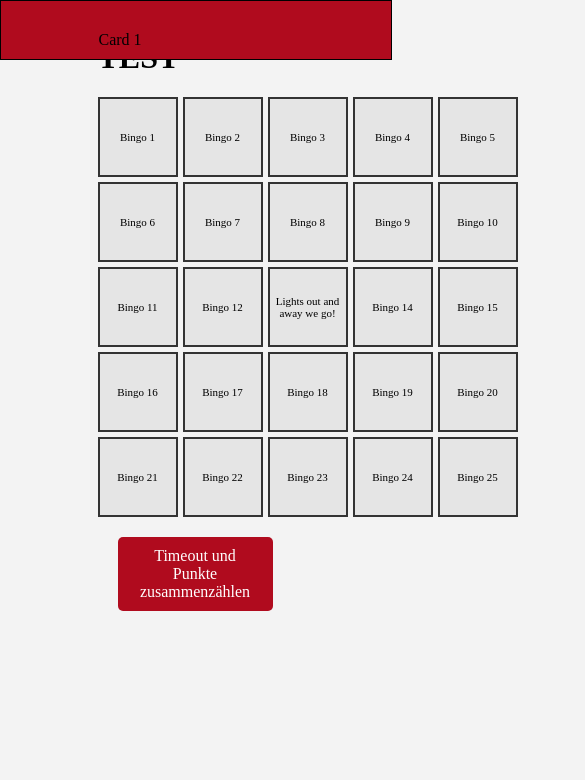
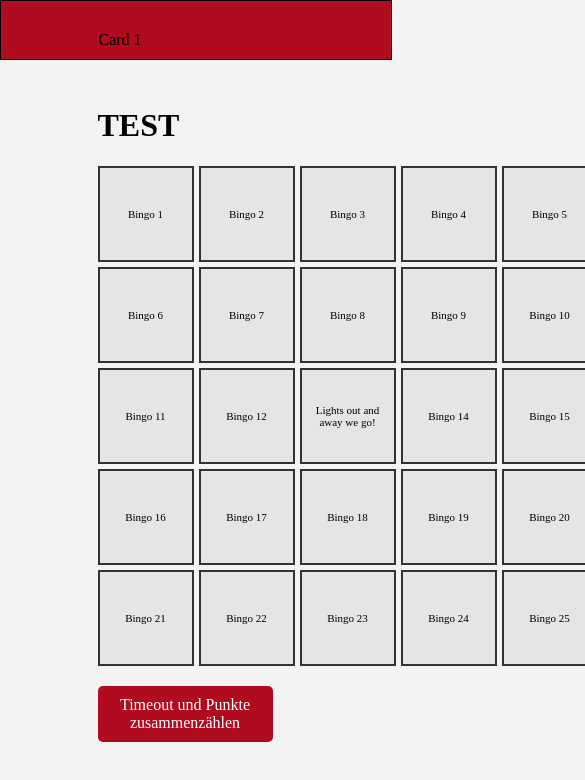
Before and after one commit to max-bricolo/F1-Bingo, a plain HTML site: page card1.html in a window 390 px wide. Shown: the whole page, 585 px wide, since content can reach past the window. Drawn offline with Linux system fonts and the light colour scheme; a web font is replaced by a local one.

Commit message:
Add files via upload
TEST handydesign

```diff
--- a/card1.html
+++ b/card1.html
@@ -77,7 +77,7 @@
                 for (const line of winningLines) {
                     if (line.every(index => activeCells[index])) {
                         const activeCount = cells.filter(cell => cell.classList.contains('active')).length;
-                        const score = 15 + (activeCount-5) * 0.5;
+                        const score = 15 + (activeCount-5) * 1;
                         showPopup(`Bingo! Dein Punktestand: ${score}. Teile Maxim diesen mit!`);
                         break;
                     }
@@ -87,7 +87,7 @@
             // Timeout-Spiel beenden und Punktestand anzeigen
             function endGame() {
                 const activeCount = cells.filter(cell => cell.classList.contains('active')).length;
-                const score = activeCount * 0.5;
+                const score = activeCount * 1;
                 showPopup(`Checkered Flag! Dein Punktestand: ${score}. Teile Maxim diesen mit!`);
             }
 
--- a/src/stylesheets/design.css
+++ b/src/stylesheets/design.css
@@ -30,11 +30,12 @@
 }
 
 body {
-    margin-top: 10%;
-    margin-left: 25%;
+    max-width: 100%;
+    padding-top: 20%;
+    margin-left: 25vw;
     /*font-family: Arial, Helvetica, sans-serif;*/
     background-color:  #f3f3f3 ;
-    width: 50%;
+    width: 50vw;
   }
 
 #header{
@@ -50,6 +51,7 @@ body {
     border-style: solid;
     border-width: 1px;
     border-color: #000 ;
+    margin-bottom: 10%;
     }
 
 #player {
@@ -126,19 +128,11 @@ a{
     text-shadow: -1px -1px 0 #000, 1px -1px 0 #000, -1px 1px 0 #000, 1px 1px 0 #000;
 }
 
-.bingo{
-    width: 100%;
-}
-
-.bingo td{
-    padding: 20px;
-
-}
-
 .bingo-grid {
+  max-width: 80vw;
   display: grid;
-  grid-template-columns: repeat(5, 80px);
-  grid-template-rows: repeat(5, 80px);
+  grid-template-columns: repeat(5, 1fr);
+  grid-template-rows: repeat(5, 1fr);
   gap: 5px;
 }
 
@@ -153,6 +147,9 @@ a{
   font-size: 11px;
   text-align: center;
   padding: 5px;
+  font-size: clamp(5px, 4vw, 11px); /* Dynamische Schriftgröße */
+  padding: 10px;
+  aspect-ratio: 1 / 1; /* Quadrat-Form erzwingen */
 }
 
 
@@ -162,6 +159,7 @@ a{
 
 button {
   margin: 20px;
+  margin-left: 0px;
   padding: 10px 20px;
   cursor: pointer;
   background-color: #b00b1e;
--- /dev/null
+++ b/src/stylesheets/handydesign.css
@@ -0,0 +1,165 @@
+@font-face {
+    font-family: "f1-regular";
+    src: url("https://www.formula1.com/etc/designs/fom-website/fonts/F1Regular/Formula1-Regular.woff2") format("woff2");
+}
+@font-face {
+    font-family: "f1-italic";
+    src: url("https://www.formula1.com/etc/designs/fom-website/fonts/F1RegularItalic/Formula1-Italic.woff2") format("woff2");
+}
+@font-face {
+    font-family: "f1-bold";
+    src: url("https://www.formula1.com/etc/designs/fom-website/fonts/F1Bold/Formula1-Bold.woff2") format("woff2");
+}
+@font-face {
+    font-family: "f1-black";
+    src: url("https://www.formula1.com/etc/designs/fom-website/fonts/F1Black/Formula1-Black.woff2") format("woff2");
+}
+@font-face {
+    font-family: "f1-wide";
+    src: url("https://www.formula1.com/etc/designs/fom-website/fonts/F1Wide/Formula1-Wide.woff2") format("woff2");
+}
+@font-face {
+    font-family: "f1-year";
+    src: url("https://www.formula1.com/etc/designs/fom-website/fonts/F1YEAR/F1YEARRegular.woff2") format("woff2");
+}
+
+* {
+    font-family: 'f1-regular';
+}
+
+body {
+    display: flex;
+    flex-direction: column;
+    align-items: center;
+    margin: 0;
+    width: 100vw;
+    background-color: #f3f3f3;
+    padding: 5vw;
+}
+
+#header {
+    width: 90vw;
+    padding: 20px 5%;
+    background-color: #b00b1e;
+    color: #fff;
+    text-align: center;
+    border: 1px solid #000;
+    border-radius: 8px;
+    margin-bottom: 20px;
+}
+
+#player,
+#card,
+#scoreboard {
+    width: 90vw;
+    padding: 15px;
+    margin: 10px 0;
+    background-color: #aa9090;
+    color: #fff;
+    border-radius: 10px;
+    text-align: center;
+    background-image: url("data/carbon-bg.jpg");
+    background-size: cover;
+    background-position: center;
+}
+
+#player {
+    font-size: clamp(16px, 5vw, 20px);
+}
+
+#one {
+    font-weight: 800;
+    font-size: larger;
+}
+
+#playerbt {
+    display: inline-block;
+    border: 1px solid #fff;
+    color: #fff;
+    padding: 5px 10px;
+    background-color: #433C3B;
+    border-radius: 4px;
+    text-decoration: none;
+    font-size: clamp(12px, 3vw, 14px);
+}
+
+.bingo-grid {
+    display: grid;
+    grid-template-columns: repeat(5, 1fr);
+    gap: 3px;
+    width: 90vw;
+    max-width: 400px;
+}
+
+.bingo-cell {
+    display: flex;
+    justify-content: center;
+    align-items: center;
+    background-color: #e5e5e5;
+    border: 2px solid #333;
+    font-size: clamp(8px, 4vw, 14px);
+    aspect-ratio: 1 / 1;
+    cursor: pointer;
+    border-radius: 4px;
+    transition: background-color 0.3s;
+}
+
+.bingo-cell.active {
+    background-color: #b00b1e;
+}
+
+button {
+    padding: 10px 20px;
+    font-size: clamp(14px, 4vw, 16px);
+    background-color: #b00b1e;
+    color: white;
+    border: none;
+    border-radius: 5px;
+    cursor: pointer;
+    margin-top: 10px;
+}
+
+button:hover {
+    background-color: #7f0816;
+}
+
+.popup {
+    display: none;
+    position: fixed;
+    top: 50%;
+    left: 50%;
+    transform: translate(-50%, -50%);
+    width: 80vw;
+    padding: 20px;
+    background-color: #333;
+    color: #fff;
+    text-align: center;
+    border-radius: 10px;
+    box-shadow: 0 4px 8px rgba(0, 0, 0, 0.3);
+}
+
+.popup button {
+    padding: 8px 16px;
+    background-color: #b00b1e;
+    color: white;
+    border: 1px solid #222;
+    border-radius: 5px;
+    font-size: clamp(12px, 3vw, 14px);
+}
+
+.score-text {
+    color: #ff5722;
+    font-weight: bold;
+}
+
+/* Media Query für sehr kleine Bildschirme */
+@media (max-width: 500px) {
+    #header, #player, #card, #scoreboard {
+        padding: 10px;
+        font-size: 4vw;
+    }
+
+    .popup {
+        width: 90vw;
+    }
+}
```
Also changed, not shown: scoreboard.html (+1 -0 lines).
